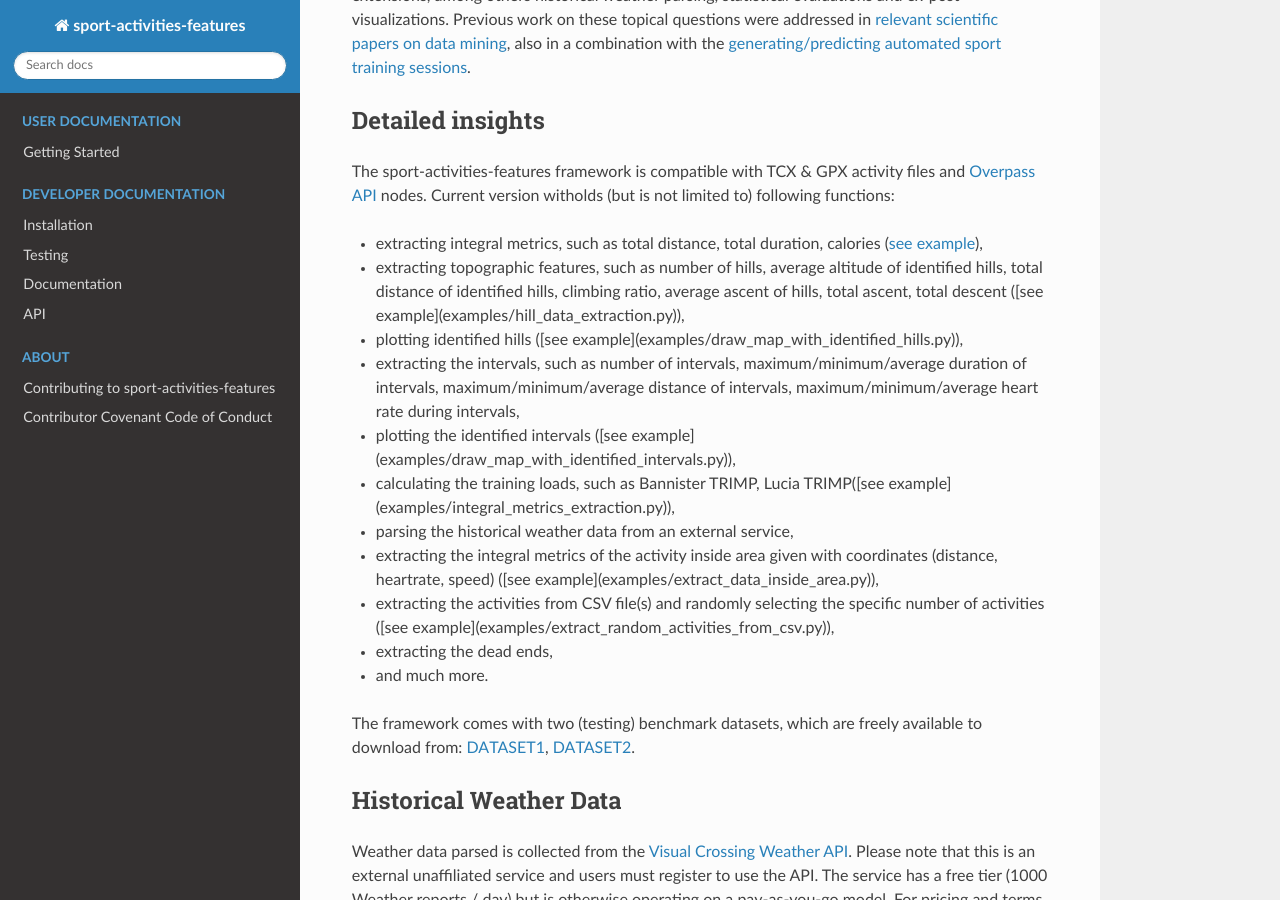
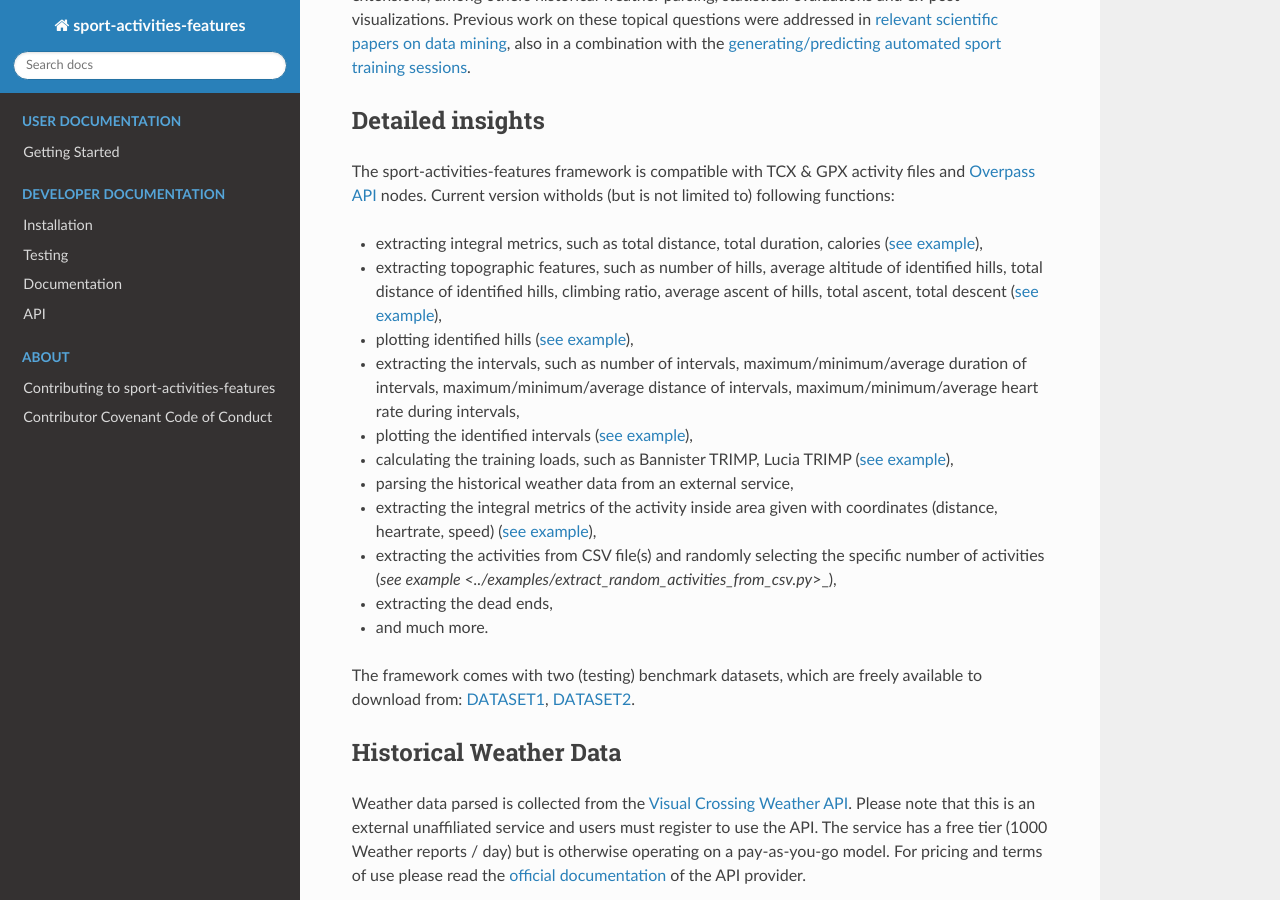
Before and after one commit to firefly-cpp/sport-activities-features, a Sphinx documentation site: the page built from docs/index.rst, in a window 1280 px wide and 900 px high, scrolled down 860 px. Built offline with Sphinx 7.4.7 and the Read the Docs theme 2.0.0, drawn with Linux system fonts in a browser that asks for light colours.

Commit message:
update documentation

```diff
--- a/docs/index.rst
+++ b/docs/index.rst
@@ -20,14 +20,14 @@ Detailed insights
 The sport-activities-features framework is compatible with TCX & GPX activity files and `Overpass API <https://wiki.openstreetmap.org/wiki/Overpass_API>`_ nodes. Current version witholds (but is not limited to) following functions:
 
 - extracting integral metrics, such as total distance, total duration, calories (`see example <../examples/integral_metrics_extraction.py>`_),
-- extracting topographic features, such as number of hills, average altitude of identified hills, total distance of identified hills, climbing ratio, average ascent of hills, total ascent, total descent ([see example](examples/hill_data_extraction.py)),
-- plotting identified hills ([see example](examples/draw_map_with_identified_hills.py)),
+- extracting topographic features, such as number of hills, average altitude of identified hills, total distance of identified hills, climbing ratio, average ascent of hills, total ascent, total descent (`see example <../examples/hill_data_extraction.py>`_),
+- plotting identified hills (`see example <../examples/draw_map_with_identified_hills.py>`_),
 - extracting the intervals, such as number of intervals, maximum/minimum/average duration of intervals, maximum/minimum/average distance of intervals, maximum/minimum/average heart rate during intervals,
-- plotting the identified intervals ([see example](examples/draw_map_with_identified_intervals.py)),
-- calculating the training loads, such as Bannister TRIMP, Lucia TRIMP([see example](examples/integral_metrics_extraction.py)),
+- plotting the identified intervals (`see example <../examples/draw_map_with_identified_intervals.py>`_),
+- calculating the training loads, such as Bannister TRIMP, Lucia TRIMP (`see example <../examples/integral_metrics_extraction.py>`_),
 - parsing the historical weather data from an external service,
-- extracting the integral metrics of the activity inside area given with coordinates (distance, heartrate, speed) ([see example](examples/extract_data_inside_area.py)),
-- extracting the activities from CSV file(s) and randomly selecting the specific number of activities ([see example](examples/extract_random_activities_from_csv.py)),
+- extracting the integral metrics of the activity inside area given with coordinates (distance, heartrate, speed) (`see example <../examples/extract_data_inside_area.py>`_),
+- extracting the activities from CSV file(s) and randomly selecting the specific number of activities (`see example <../examples/extract_random_activities_from_csv.py`>_),
 - extracting the dead ends,
 - and much more.
 
```
